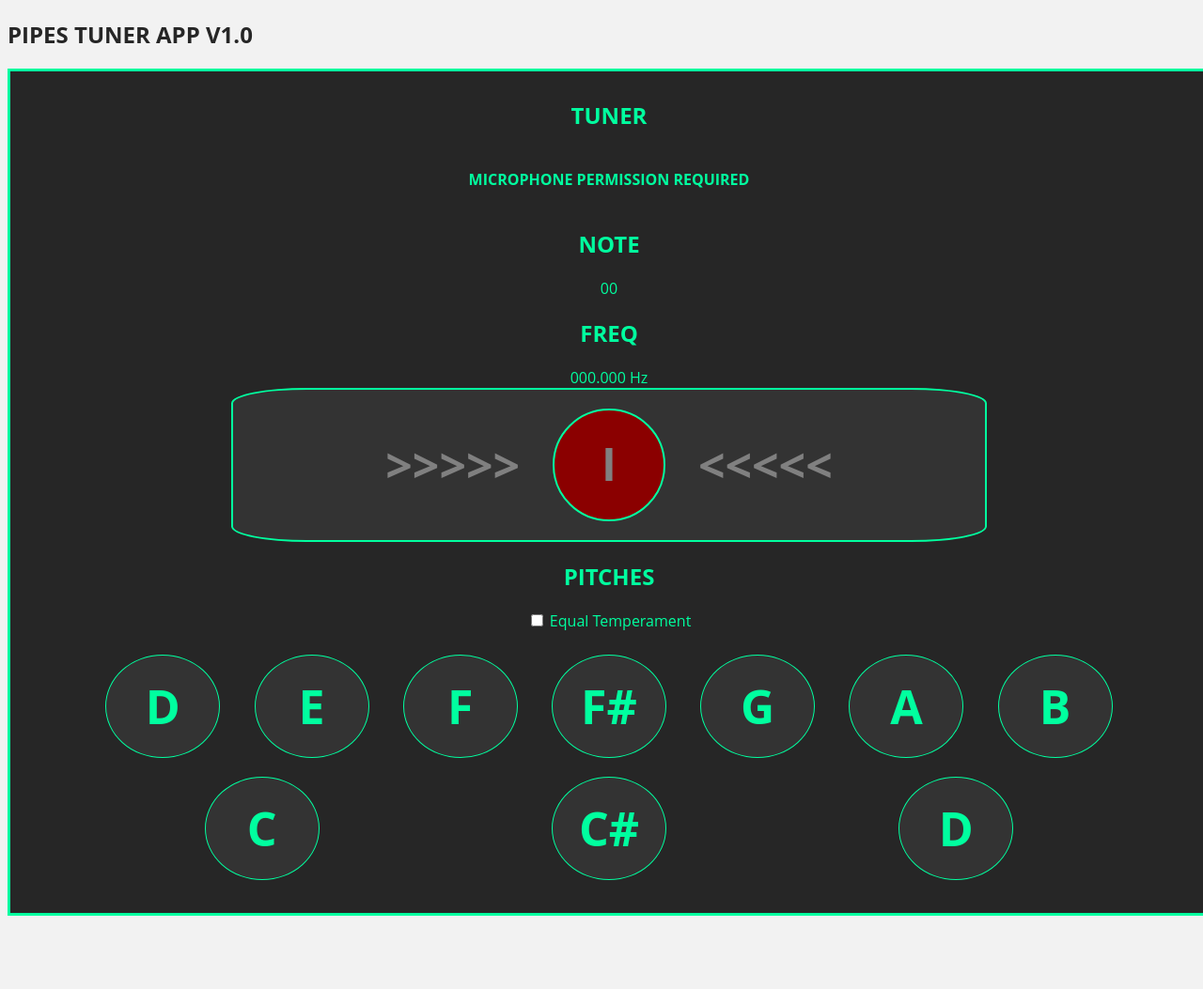
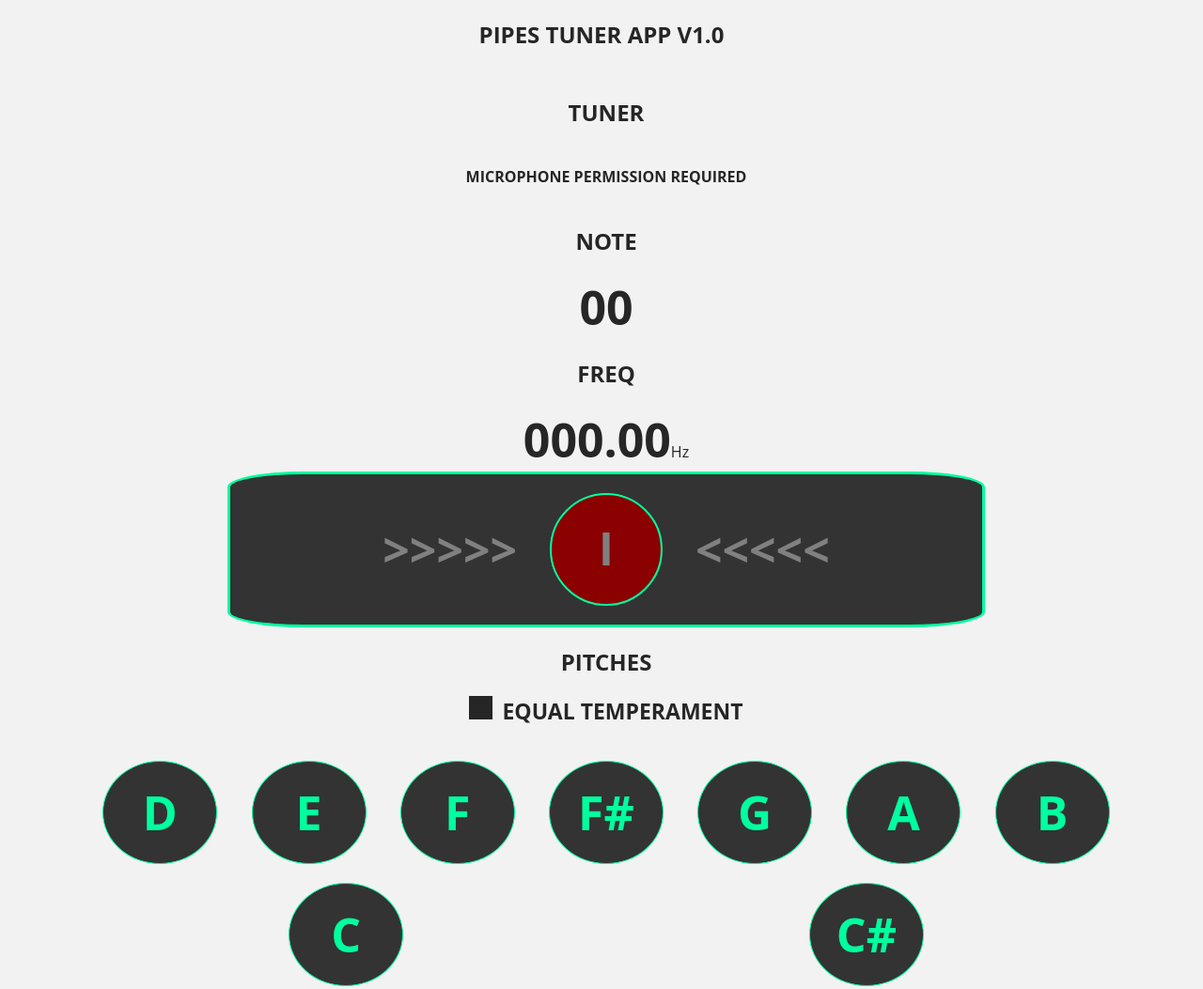
Before and after one commit to blosmusic/pipes-tuner-app, a plain HTML site: page index.html in a window 1280 px wide. Shown: the whole page at 94% size. Before the commit the page ends 983 px from the top, so only its background shows below. Drawn offline with nearby package versions, Linux system fonts and the light colour scheme.

Commit message:
style and functioning

```diff
--- a/assests/style.css
+++ b/assests/style.css
@@ -4,17 +4,22 @@ body {
     color: #262626;
 }
 
-h2 {
+h1, h2 {
     text-transform: uppercase;
+    text-align: center;
+}
+
+p {
+    font-size: medium;
 }
 
 .tuner-section {
     width: 100%;
     height: 100%;
     padding: 10px 5px;
-    background-color: #262626;
-    color: #00ff9f;
-    border: 3px solid #00ff9f;
+    background-color: #f2f2f2;
+    color: #262626;
+    /* border: 3px solid #00ff9f; */
     display: flex;
     flex-wrap: wrap;
     text-align: center;
@@ -28,7 +33,7 @@ h2 {
     width: 800px;
     height: 160px;
     background-color: #333;
-    border: 2px solid #00ff9f;
+    border: 3px solid #00ff9f;
     border-radius: 10%;
     display: flex;
     justify-content: center;
@@ -54,6 +59,11 @@ h2 {
     background-color: red;
     color: #00ff9f;
     transition: .2s;
+}
+
+#value, #result {
+    font-size: 50px;
+    font-weight: bolder;
 }
 
 .note-flat,
@@ -88,14 +98,103 @@ h2 {
     width: 80px;
     padding: 20px;
     margin: 10px;
+    color: #00ff9f;
     background-color: #333;
     border: 1px solid #00ff9f;
     border-radius: 50%;
 }
 
-.bpm-display {
-    font-size: 50px;
-    font-weight: bold;
+.note-pitches-btn:hover {
+    background-color: #00ff9f;
+    color: #333;
+    transition: .2s;
+}
+
+.equal-temperament {
+    width: 100%;
+    display: flex;
+    flex-wrap: wrap;
+    justify-content: space-around;
+    align-items: center;
+    text-align: center;
+}
+
+.equal-temperament-check {
+    position: relative;
+    padding-left: 35px;
+    margin-bottom: 12px;
+    cursor: pointer;
+    font-size: 22px;
+    -webkit-user-select: none;
+    -moz-user-select: none;
+    -ms-user-select: none;
+    user-select: none;
+}
+
+.equal-temperament-check {
+    color: #262626;
+    font-weight: bolder;
+    text-transform: uppercase;
+    align-items: center;
+    justify-content: center;
+    text-align: center;
+    text-decoration: none;
+    display: inline-block;
+    font-size: 23px;
+    cursor: pointer;
+}
+
+.equal-temperament-check:hover {
+    color: #262626;
+    transition: .2s;
+}
+
+.equal-temperament-check input {
+    position: absolute;
+    opacity: 0;
+    cursor: pointer;
+    height: 0;
+    width: 0;
+}
+
+.checkmark {
+    position: absolute;
+    top: 0;
+    left: 0;
+    height: 25px;
+    width: 25px;
+    background-color: #262626;
+}
+
+.equal-temperament-check:hover input ~ .checkmark {
+    background-color: #00ff9f;
+    transition: .2s;
+}
+
+.equal-temperament-check input:checked ~ .checkmark {
+    background-color: #00ff9f;
+}
+
+.checkmark:after {
+    content: "";
+    position: absolute;
+    display: none;
+}
+
+.equal-temperament-check input:checked ~ .checkmark:after {
+    display: block;
+}
+
+.equal-temperament-check .checkmark:after {
+    left: 9px;
+    top: 5px;
+    width: 5px;
+    height: 10px;
+    border: solid #262626;
+    border-width: 0 3px 3px 0;
+    -webkit-transform: rotate(45deg);
+    -ms-transform: rotate(45deg);
+    transform: rotate(45deg);
 }
 
 .onoff-button {
--- a/assests/tuner.js
+++ b/assests/tuner.js
@@ -55,7 +55,7 @@ let allNoteValues = [
   },
   {
     mode: "JUST_INTONATION",
-    note: "D",
+    note: "d",
     freq: 586.66,
   },
   // EQUAL_TEMPERAMENT Notes
@@ -106,7 +106,7 @@ let allNoteValues = [
   },
   {
     mode: "EQUAL_TEMPERAMENT",
-    note: "D",
+    note: "d",
     freq: 586.66,
   },
 ];
@@ -281,6 +281,7 @@ pitchBtns.forEach((btn) => {
 
   btn.addEventListener("click", () => {
     // console.log(btn);
+    // console.log(btn.id.slice(-1) - 1);
     console.log(
       "Mode:",
       filteredNotes[btn.id.slice(-1) - 1].mode,
--- a/index.html
+++ b/index.html
@@ -28,7 +28,7 @@
                 <h2>Note</h2>
                 <span id="value">00</span>
                 <h2>Freq</h2>
-                <span id="result">000.000</span> Hz
+                <span id="result">000.00</span>Hz
                 <div class="tuner-btn">
                     <div id="note-flat" class="note-flat">>>>>></div>
                     <button class="tuner-indication" id="tuner-indication">I</button>
@@ -38,8 +38,11 @@
                 </div>
                 <h2>Pitches</h2>
                 <div class="equal-temperament">
-                    <input type="checkbox" name="equal-temperament-check" id="equal-temperament-check">
-                    <label for="equal-temperament-check">Equal Temperament</label>
+                    <label class="equal-temperament-check">Equal Temperament
+                        <input type="checkbox" name="equal-temperament-check"
+                            id="equal-temperament-check">
+                        <span class="checkmark"></span>
+                    </label>
                 </div>
 
                 <div class="note-pitches-container">
@@ -53,7 +56,7 @@
                         <div class="note-pitches-btn" id="note-pitches-btn-7">B</div>
                         <div class="note-pitches-btn" id="note-pitches-btn-8">C</div>
                         <div class="note-pitches-btn" id="note-pitches-btn-9">C#</div>
-                        <div class="note-pitches-btn" id="note-pitches-btn-10">D</div>
+                        <!-- <div class="note-pitches-btn" id="note-pitches-btn-10">d</div> -->
                     </div>
                 </div>
             </div>
```
